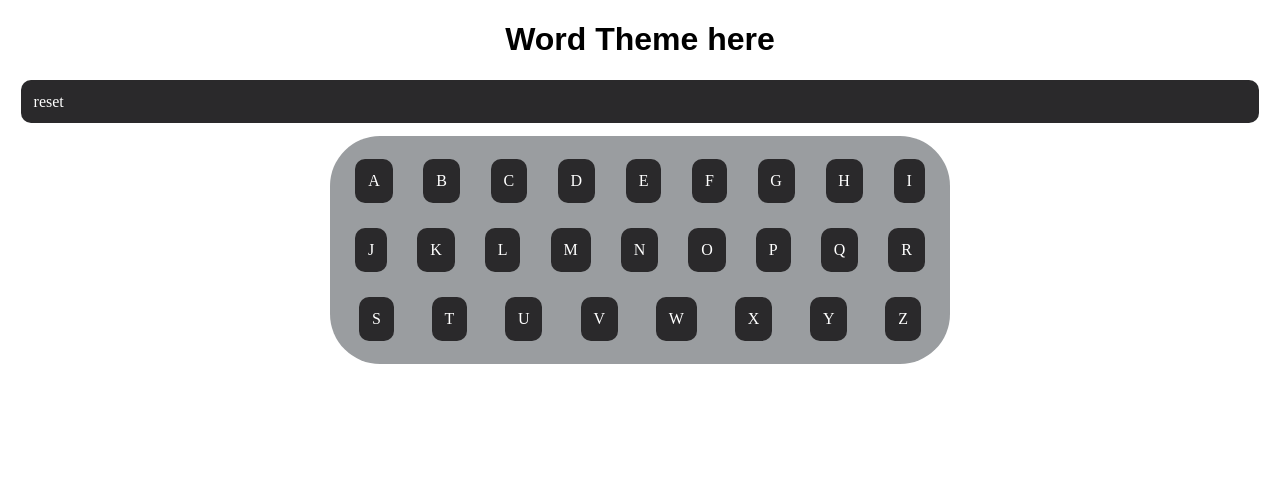
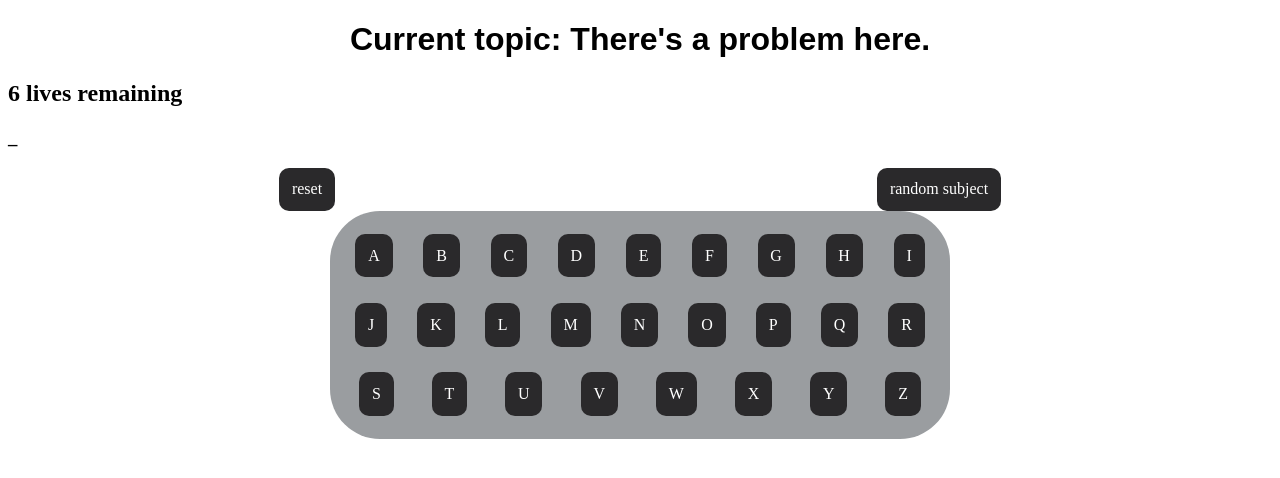
Before and after one commit to helioboros/WDI16-Hangman, a plain HTML site: page index.html in a window 1280 px wide. Drawn offline with nearby package versions, Linux system fonts and the light colour scheme.

Commit message:
basic subject randomization beginning to work

```diff
--- a/index.html
+++ b/index.html
@@ -13,7 +13,10 @@
     <h1>Word Theme here</h1>
     <h2></h2>
     <h3></h3>
-    <div class="button" id="reset">reset</div>
+    <div class="buttonline">
+        <div class="button" id="reset">reset</div>
+        <div class="button" id="random">random subject</div>
+    </div>
     <div class="letters">
         <span class="button1" onclick="choice('a');">A</span>
         <span class="button1" onclick="choice('b');">B</span>
--- a/script.js
+++ b/script.js
@@ -1,22 +1,29 @@
-const randomArray = [subjectAnimals, subjectPlants]
-const subjectAnimals = ["alligator", "ant", "bear", "bee", "bird", "camel", "cat", "cheetah", "chicken", "chimpanzee", "cow", "crocodile", "deer", "dog", "dolphin", "duck", "eagle", "elephant", "fish", "fly", "fox", "frog", "giraffe", "goat", "goldfish", "hamster", "hippopotamus", "horse", "kangaroo", "kitten", "lion", "lobster", "monkey", "octopus", "owl", "panda", "pig", "puppy", "rabbit", "rat", "scorpion", "seal", "shark", "sheep", "snail", "snake", "spider", "squirrel", "tiger", "turtle", "wolf", "zebra"]
-const subjectPlants = ["hydrangea", "hyacinth", "rose"]
-let chosenArray = [(Math.floor(Math.random() * randomArray.length))]
-let randomWord = (chosenArray[(Math.floor(Math.random() * chosenArray.length))])
+// const subjectAnimals = ["alligator", "ant", "bear", "bee", "bird", "camel", "cat", "cheetah", "chicken", "chimpanzee", "cow", "crocodile", "deer", "dog", "dolphin", "duck", "eagle", "elephant", "fish", "fly", "fox", "frog", "giraffe", "goat", "goldfish", "hamster", "hippopotamus", "horse", "kangaroo", "kitten", "lion", "lobster", "monkey", "octopus", "owl", "panda", "pig", "puppy", "rabbit", "rat", "scorpion", "seal", "shark", "sheep", "snail", "snake", "spider", "squirrel", "tiger", "turtle", "wolf", "zebra"]
+// const subjectPlants = ["hydrangea", "hyacinth", "rose"]
+const randomArrays = {
+    subjectAnimals: ["alligator", "ant", "bear", "bee", "bird", "camel", "cat", "cheetah", "chicken", "chimpanzee", "cow", "crocodile", "deer", "dog", "dolphin", "duck", "eagle", "elephant", "fish", "fly", "fox", "frog", "giraffe", "goat", "goldfish", "hamster", "hippopotamus", "horse", "kangaroo", "kitten", "lion", "lobster", "monkey", "octopus", "owl", "panda", "pig", "puppy", "rabbit", "rat", "scorpion", "seal", "shark", "sheep", "snail", "snake", "spider", "squirrel", "tiger", "turtle", "wolf", "zebra"],
+    subjectPlants: ["a", "b", "c"],
+}
+let arrayNames = Object.keys(randomArrays)
+let chosenArrayName = arrayNames[(Math.floor(Math.random() * arrayNames.length))]
+let randomWord = (randomArrays[chosenArrayName][(Math.floor(Math.random() * randomArrays[chosenArrayName].length))])
 let lives = 6
 let completionProgress = randomWord.length
 let answerArray = []
 let guess
 let subjectName
 
+
+subject()
 lifeUpdate()
 createWordTemplate()
 subjectDisplayUpdate()
 
+
 function subjectDisplayUpdate() {
-    if (chosenArray == subjectAnimals) {
+    if (randomArrays.chosenArrayName == randomArrays.subjectAnimals) {
         subjectName = "Animals"
-    } else if (chosenArray == subjectPlants) {
+    } else if (randomArrays.chosenArrayName == randomArrays.subjectPlants) {
         subjectName = "Plants"
     } else {subjectName = "There's a problem here."}
     $("h1").text("Current topic: " + subjectName)
@@ -65,9 +72,20 @@ function reset() {
     guess = ""
     lives = 6
     lifeUpdate()
-    randomWord = (chosenArray[(Math.floor(Math.random() * chosenArray.length))])
+    randomWord = (randomArrays[chosenArrayName][(Math.floor(Math.random() * randomArrays[chosenArrayName].length))])
     completionProgress = randomWord.length
-    $("h3").empty()
+    createWordTemplate()
+    $(".button1").show()
+}
+// Resets everything and randomizes subject and word
+function subject() {
+    answerArray = []
+    guess = ""
+    lives = 6
+    lifeUpdate()
+    chosenArrayName = arrayNames[(Math.floor(Math.random() * arrayNames.length))]
+    randomWord = (randomArrays[chosenArrayName][(Math.floor(Math.random() * randomArrays[chosenArrayName].length))])
+    subjectDisplayUpdate()
     createWordTemplate()
     $(".button1").show()
 }
@@ -77,5 +95,6 @@ $(() => {
     $(".button1").click(function () {
         $(this).fadeOut("slow");
     })
+    $("#random").click(subject)
     $("#reset").click(reset)
 })
--- a/style.css
+++ b/style.css
@@ -24,6 +24,14 @@ h1 {
     font-family: Arial, Helvetica, sans-serif;
     text-align: center;
 }
+.button {
+    display: inline;
+    margin: 0 auto;
+}
+.buttonline {
+    display: flex;
+    justify-content: space-around;
+}
 
 /* Most of this is on the backburner for being pretty stuff.
 
```
